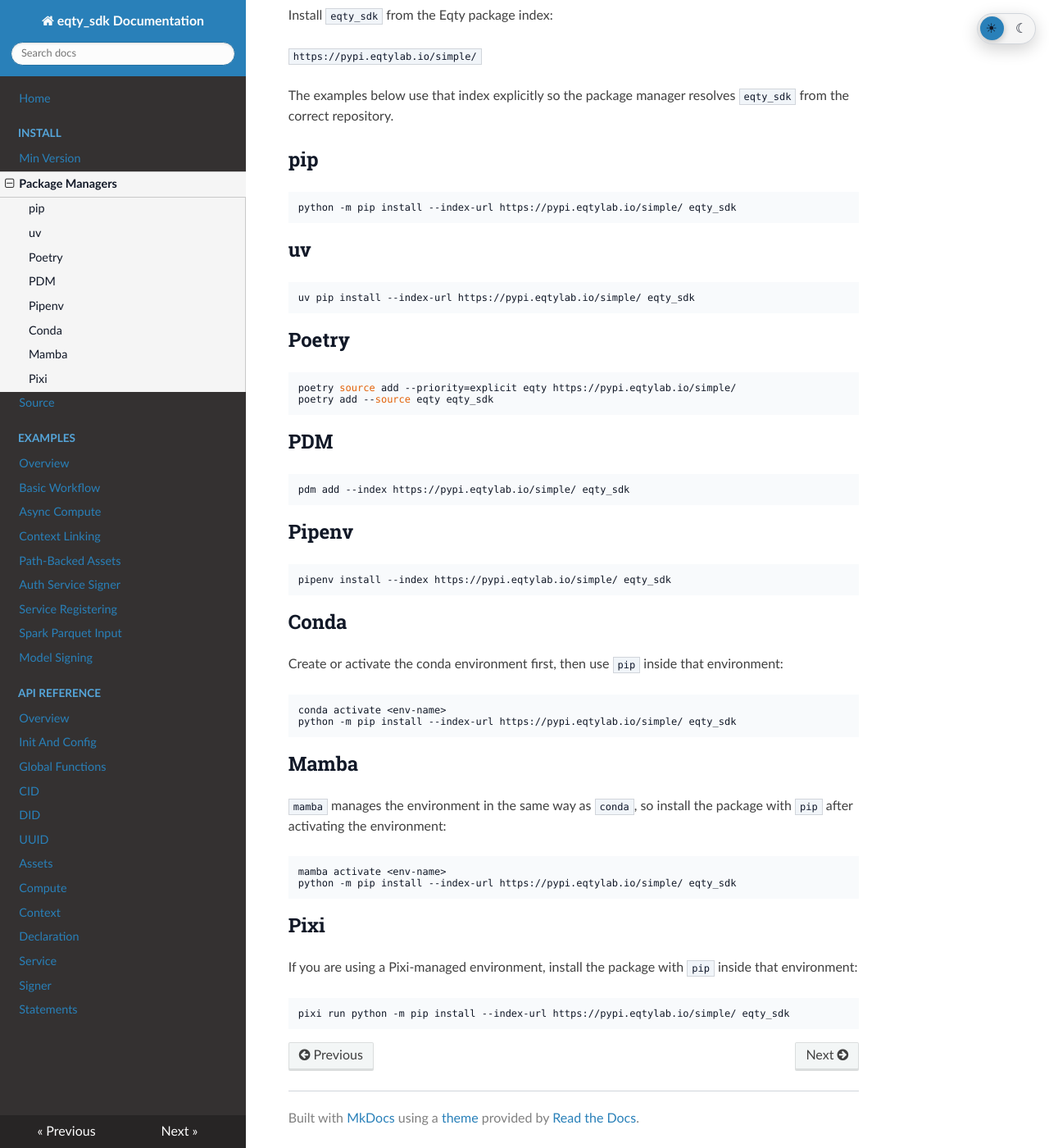
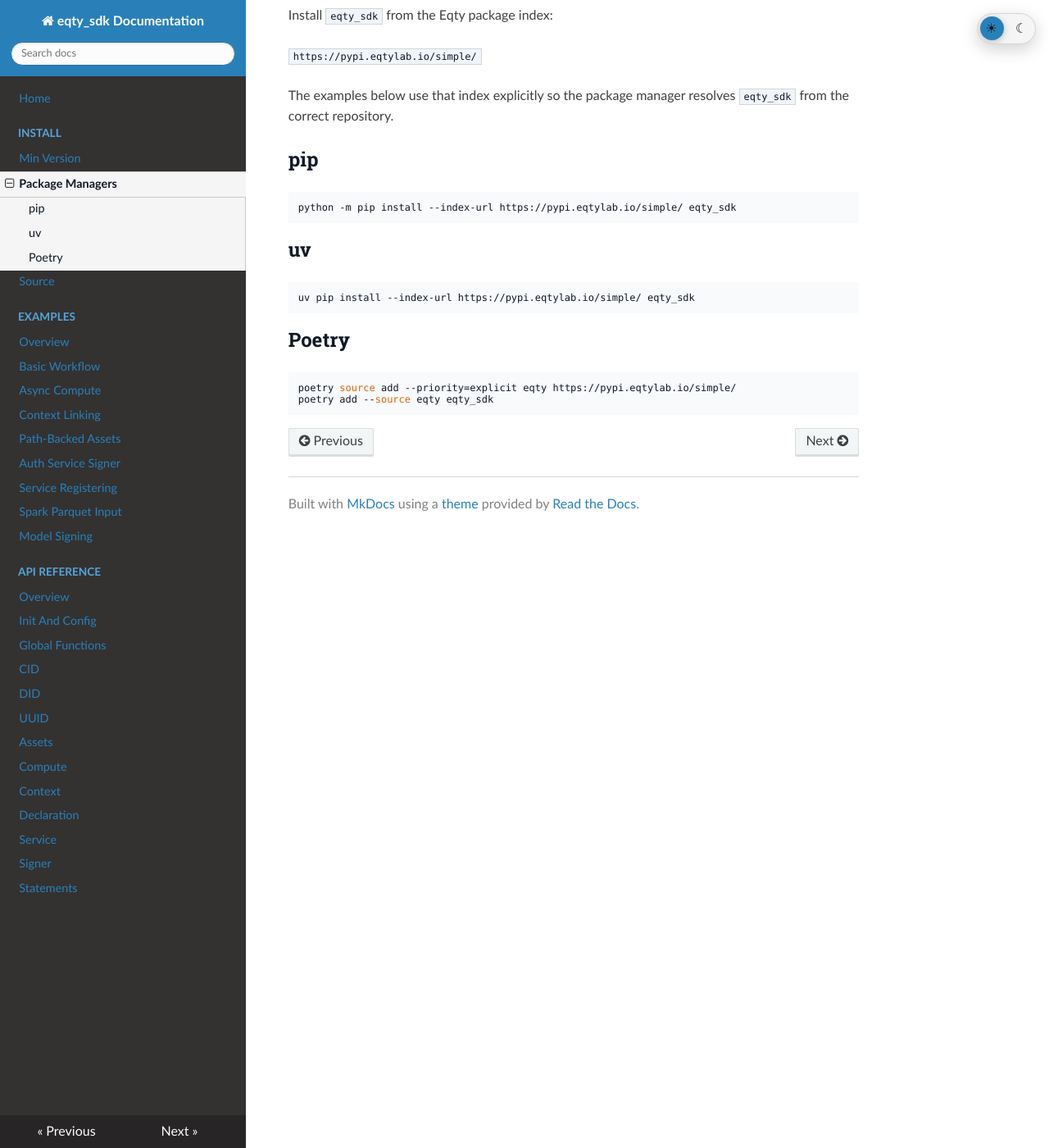
Before and after one commit to eqtylab/integrity-py, an MkDocs documentation site: the page built from docs/install/package-managers.md, in a window 1280 px wide and 1400 px high, scrolled down 153 px. Shown: the whole window at 82% size. Built offline with MkDocs 1.6.1, drawn with Linux system fonts in a browser that asks for light colours; nearby versions of some CDN libraries.

Commit message:
reduce package-managers

````diff
--- a/docs/install/package-managers.md
+++ b/docs/install/package-managers.md
@@ -24,41 +24,3 @@ uv pip install --index-url https://pypi.eqtylab.io/simple/ eqty_sdk
 poetry source add --priority=explicit eqty https://pypi.eqtylab.io/simple/
 poetry add --source eqty eqty_sdk
 ```
-
-## PDM
-
-```bash
-pdm add --index https://pypi.eqtylab.io/simple/ eqty_sdk
-```
-
-## Pipenv
-
-```bash
-pipenv install --index https://pypi.eqtylab.io/simple/ eqty_sdk
-```
-
-## Conda
-
-Create or activate the conda environment first, then use `pip` inside that environment:
-
-```bash
-conda activate <env-name>
-python -m pip install --index-url https://pypi.eqtylab.io/simple/ eqty_sdk
-```
-
-## Mamba
-
-`mamba` manages the environment in the same way as `conda`, so install the package with `pip` after activating the environment:
-
-```bash
-mamba activate <env-name>
-python -m pip install --index-url https://pypi.eqtylab.io/simple/ eqty_sdk
-```
-
-## Pixi
-
-If you are using a Pixi-managed environment, install the package with `pip` inside that environment:
-
-```bash
-pixi run python -m pip install --index-url https://pypi.eqtylab.io/simple/ eqty_sdk
-```
````
